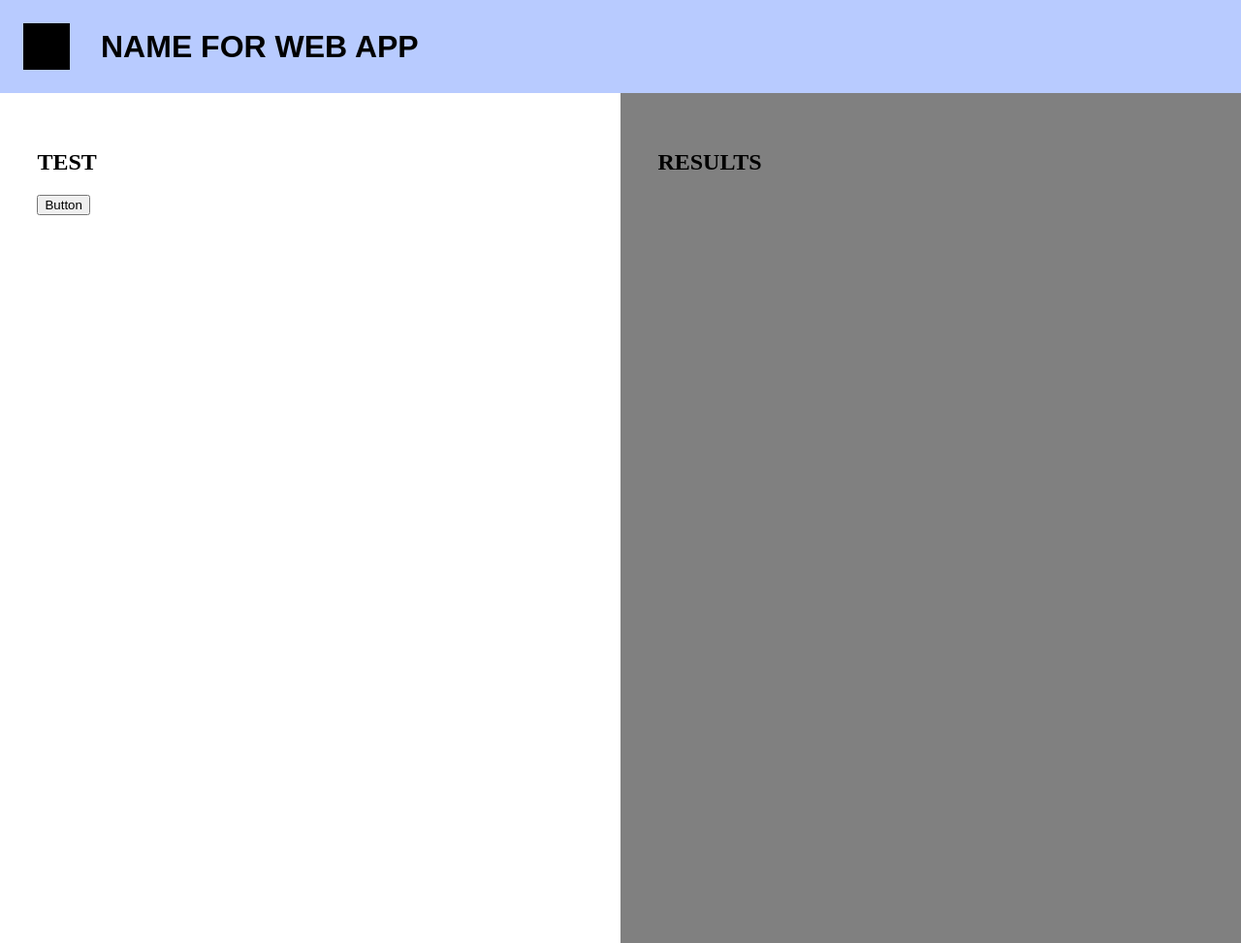
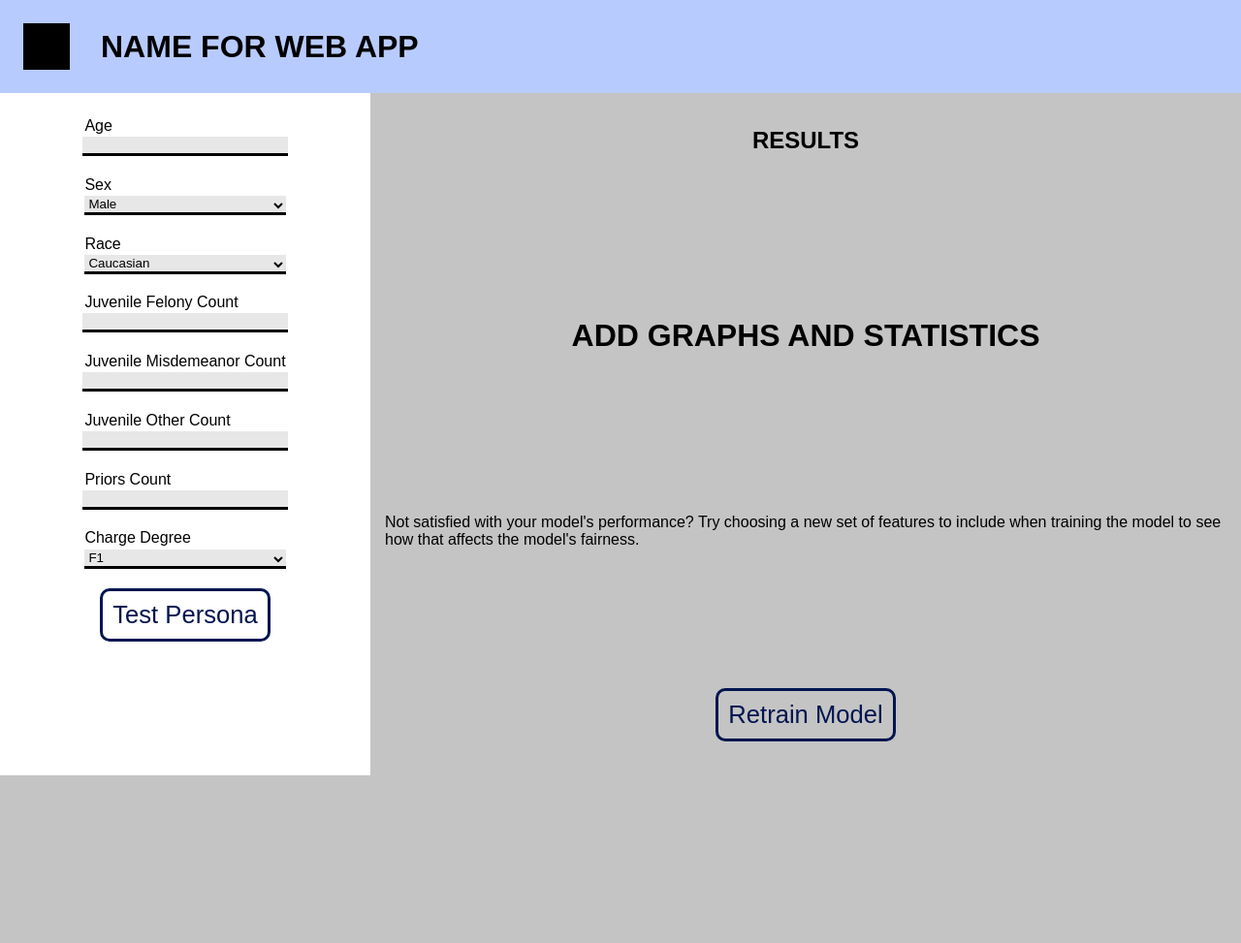
Before and after one commit to rbhushans/ai-interaction-webapp, a Flask app: page /results in a window 1280 px wide. Shown: the whole page at 97% size. After the commit the page ends 800 px from the top, so only its background shows below. Run offline with Flask 2, Linux system fonts and the light colour scheme.

Commit message:
results page

```diff
--- /dev/null
+++ b/Age_Juvenile Felony Count_Priors Count_Charge Degree.txt
@@ -0,0 +1 @@
+Age Juvenile Felony Count Priors Count Charge Degree
--- a/app/static/css/style.css
+++ b/app/static/css/style.css
@@ -17,6 +17,7 @@ body {
     display: flex;
     flex-direction: column;
     align-items: center;
+    font-family: sans-serif;
 }
 
 #home-header {
@@ -35,9 +36,18 @@ body {
 }
 
 #home-paragraph {
-    margin: 15vh 0;
-    font-size: max(1.5vw, 20px);
+    font-size: max(1.2vw, 20px);
     font-family: var(--body-font);
+    padding-left: 10%;
+    padding-right: 10%;
+    text-align: center;
+}
+
+#home-subtitle {
+    text-align: left;
+    font-size: max(1.7vw, 30px);
+    padding-left: 10%;
+    padding-right: 10%;
 }
 
 #home-buttons {
@@ -52,7 +62,9 @@ body {
     font-family: var(--body-font);
     color: var(--body-color);
     font-size: max(3vw, 30px);
+    margin-bottom: 20px;
 }
+
 
 /* TRAIN STYLES */
 .site-header {
@@ -125,11 +137,19 @@ body {
     background-color: var(--primary-color);
 
     box-shadow: 3px 3px 6px 1px #888888;
+    padding: 40px;
 
     border: none;
     outline: none;
 
     cursor: pointer;
+}
+
+#feature-instructions {
+    padding-left: 5%;
+    padding-right: 5%;
+    text-align: center;
+    font-size: max(1.2vw, 20px);
 }
 
 /* * Right side of the web app (selected train features and btn to start) */
@@ -194,21 +214,69 @@ body {
 #results-main {
     display: flex;
     flex-direction: row;
-    justify-content:space-between;
-    height: 100%;
+    justify-content: space-between;
     width: 100%;
+    height: calc(100vh - 6em);
 }
 
 #results-test {
-    width: 50%;
-    min-height: 100vh;
-    background-color: white;
-    padding: 3%;
+    background-color: #FFFFFF;
+    position: relative;
+    width: 30vw;
+    display: flex;
+    flex-direction: column;
+    align-items: center;
+    margin: 0;
+    padding: 5px;
 }
 
 #results-stats {
-    width: 50%;
-    background-color: grey;
-    min-height: 100vh;
-    padding: 3%;
+    display: flex;
+    flex-direction: column;
+    align-items: center;
+    width: 70vw;
+    margin: 0;
+    padding: 15px;
+    background-color: #C4C4C4;
+    justify-content: space-between;
 }
+
+#results-features {
+    list-style: none;
+    display: flex;
+    flex-direction: column;
+    align-items: center;
+    margin-top: 20px;
+}
+
+#results-features input, #results-features select {
+    width: 100%;
+    margin-bottom: 10%;
+    border: none;
+    border-bottom: black solid;
+    background-color: #e7e7e7;
+    margin-top: 1%;
+}
+
+#results-features label {
+    align-self: flex-start;
+}
+
+#test-persona, #retrain-button {
+    border-radius: 10px;
+    background-color: transparent;
+    border: rgb(0, 21, 80) solid;
+    color: rgb(0, 21, 80);
+    font-size: max(2vw, 20px);
+    padding: 10px;
+}
+
+#retrain-button {
+    justify-self: flex-end;
+    margin-bottom: 20px;
+}
+
+#test-persona:hover, #retrain-button:hover {
+    color: white;
+    background-color: rgb(0, 21, 80);
+}
--- a/app/templates/results.html
+++ b/app/templates/results.html
@@ -14,12 +14,60 @@
 
     <main id="results-main">
         <div id="results-test">
-            <h2>TEST</h1>
-            <button id="test-button">Button</button>
+            <div id="results-features">
+                <label for="age">Age</label>
+                <input type="number" id="age" name="age" min="0">
+                <label for="sex">Sex</label>
+                <select id="sex" name="sex">
+                    <option value="male">Male</option>
+                    <option value="female">Female</option>
+                    <option value="other">Other</option>
+                </select>
+                <label for="race">Race</label>
+                <select id="race" name="race">
+                    <option value="caucasian">Caucasian</option>
+                    <option value="african-american">African American</option>
+                    <option value="hispanic">Hispanic</option>
+                    <option value="asian">Asian</option>
+                    <option value="native-american">Native American</option>
+                    <option value="other">Other</option>
+                </select>
+
+                <label for="juv-fel-count">Juvenile Felony Count</label>
+                <input type="number" id="juv-fel-count" name="juv-fel-count" min="0">
+
+                <label for="juv-misdem-count">Juvenile Misdemeanor Count</label>
+                <input type="number" id="juv-misdem-count" name="juv-misdem-count" min="0">
+
+                <label for="juv-other-count">Juvenile Other Count</label>
+                <input type="number" id="juv-other-count" name="juv-other-count" min="0">
+
+                <label for="priors-count">Priors Count</label>
+                <input type="number" id="priors-count" name="priors-count" min="0">
+
+                <label for="charge-deg">Charge Degree</label>
+                <select id="charge-deg" name="charge-deg">
+                    <option value="f1">F1</option>
+                    <option value="f2">F2</option>
+                    <option value="f3">F3</option>
+                    <option value="f5">F5</option>
+                    <option value="f6">F6</option>
+                    <option value="f7">F7</option>
+                    <option value="m1">M1</option>
+                    <option value="m2">M2</option>
+                    <option value="m3">M3</option>
+                </select>
+            </div>
+            <button id="test-persona">Test Persona</button>
         </div>
 
         <div id="results-stats">
             <h2>RESULTS</h2>
+            <h1>ADD GRAPHS AND STATISTICS</h1>
+            <p>Not satisfied with your model's performance? Try choosing a new set of features to include
+                when training the model to see how that affects the model's fairness.
+            </p>
+            <button id="retrain-button" onclick="location.href='train';">Retrain Model</button>
         </div>
     </main>
 
```
Also changed, not shown: app/templates/index.html (+10 -1 lines), app/templates/train.html (+6 -1 lines), .txt (added), 2 other files.
